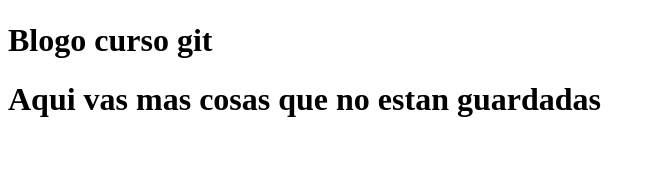
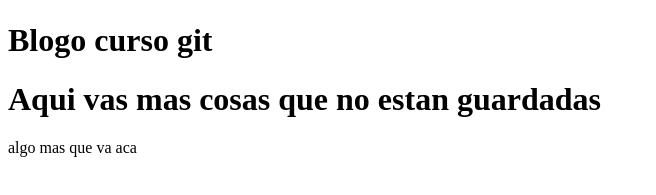
Before and after one commit to qiqe1234/git-hub-repository, a plain HTML site: page practica1.0/index.html in a window 1280 px wide. Shown: the part 45-240 px from the top of the page, without its empty margins (0-656 px from the left). Drawn offline with Linux system fonts and the light colour scheme; a web font is replaced by a local one.

Commit message:
cambios para el repocitorio

```diff
--- a/practica1.0/index.html
+++ b/practica1.0/index.html
@@ -19,6 +19,6 @@
     <div>
         <h1>Aqui vas mas cosas que no estan guardadas</h1>
     </div>
-
+    <div>algo mas que va aca    </div>
 </body>
 </html>
```
